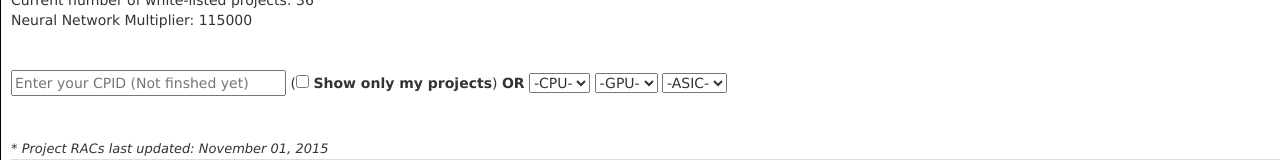
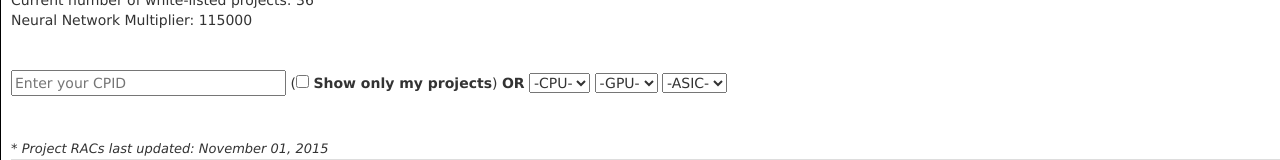
Before and after one commit to Kati3e/gridcoin-calc, a plain HTML site: page list.html in a window 1280 px wide. Shown: the part 391-551 px from the top of the page. Drawn offline with nearby package versions, Linux system fonts and the light colour scheme; no server answers.

Commit message:
Forgot to change CPID label text

```diff
--- a/list.html
+++ b/list.html
@@ -334,7 +334,7 @@
 			<br>
 			Neural Network Multiplier: 115000
 			<br><br><br>
-			<span id="cpid"><input type="text" id="cpidInput" placeholder="Enter your CPID (Not finshed yet)" maxlength="32" size="33"/></span>
+			<span id="cpid"><input type="text" id="cpidInput" placeholder="Enter your CPID" maxlength="32" size="33"/></span>
 			(<input type="checkbox" id="showProjectsCheckbox"> <label for="showProjectsCheckbox">Show only my projects</label>)
 			<b>OR</b>
 			<select id="choice"><option>-CPU-</option></select>
```
